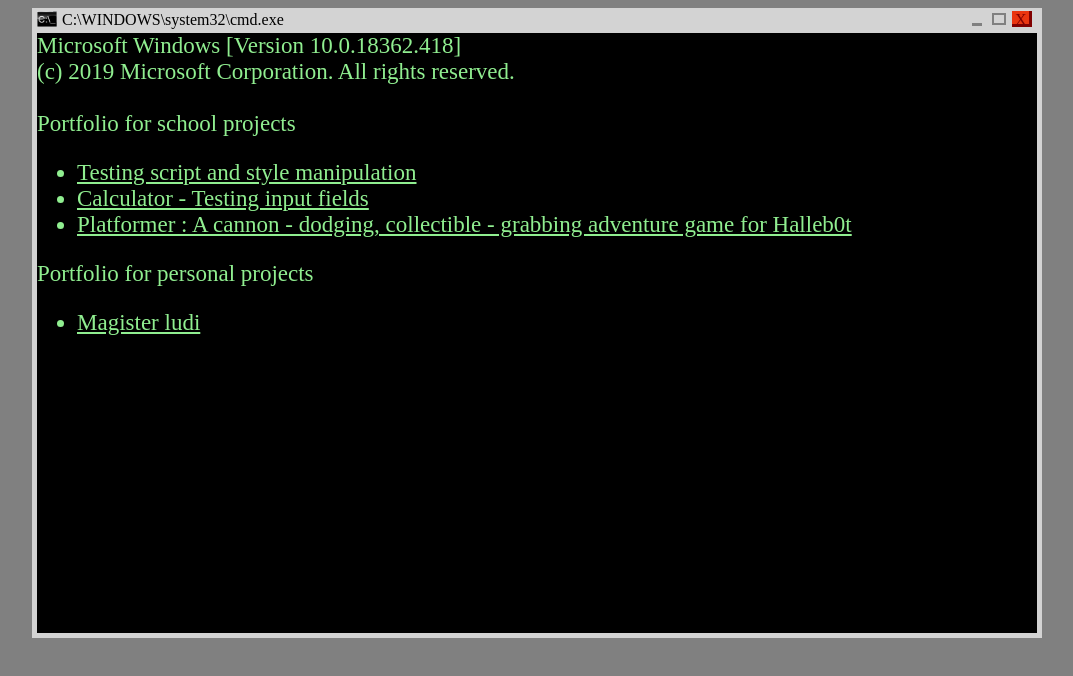
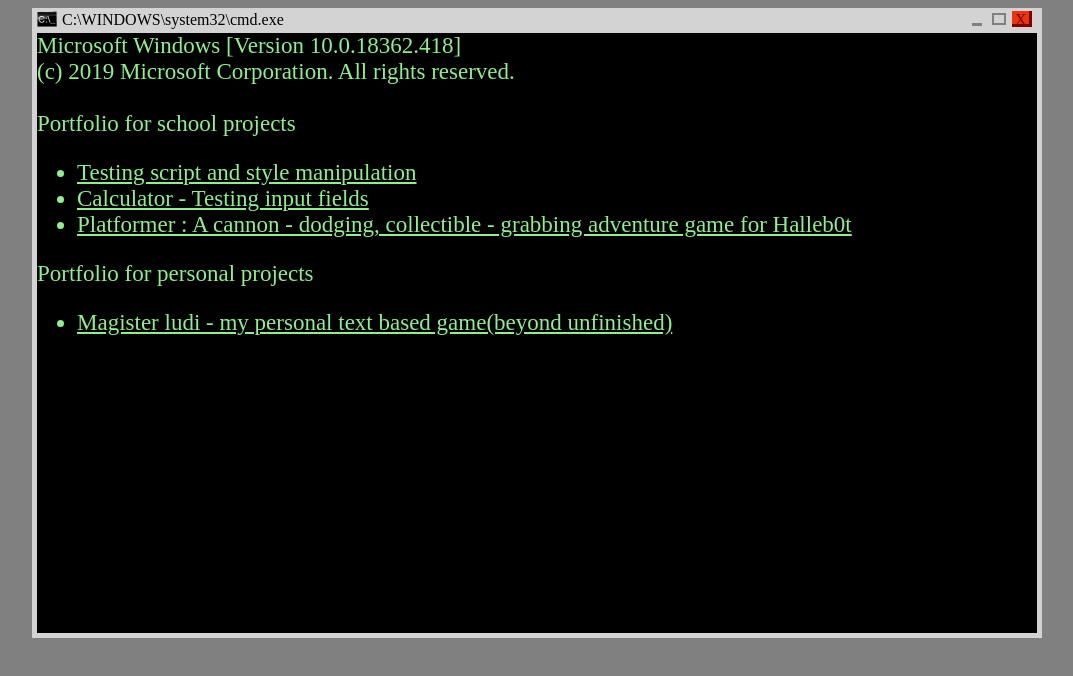
Before and after one commit to Tonyroux/Tonyroux.github.io, a plain HTML site: page portfolio.html in a window 1280 px wide. Shown: the whole page, without its empty margins (103-1176 px from the left). Drawn offline with nearby package versions, Linux system fonts and the light colour scheme.

Commit message:
added Magister Ludi officially

```diff
--- a/portfolio.html
+++ b/portfolio.html
@@ -111,7 +111,7 @@
             </ul>
             <header>Portfolio for personal projects</header>
             <ul>
-                <li><a href="https://t0nyroux.github.io/index.html" class="link">Magister ludi</a></li>
+                <li><a href="https://t0nyroux.github.io/index.html" class="link">Magister ludi - my personal text based game(beyond unfinished)</a></li>
             </ul>
             <a href="Scripts/EverOnwards.html" class="link" id="normal">shhhhhh...</a>
         </div>
```
Also changed, not shown: Icons/guy head.png (added).
